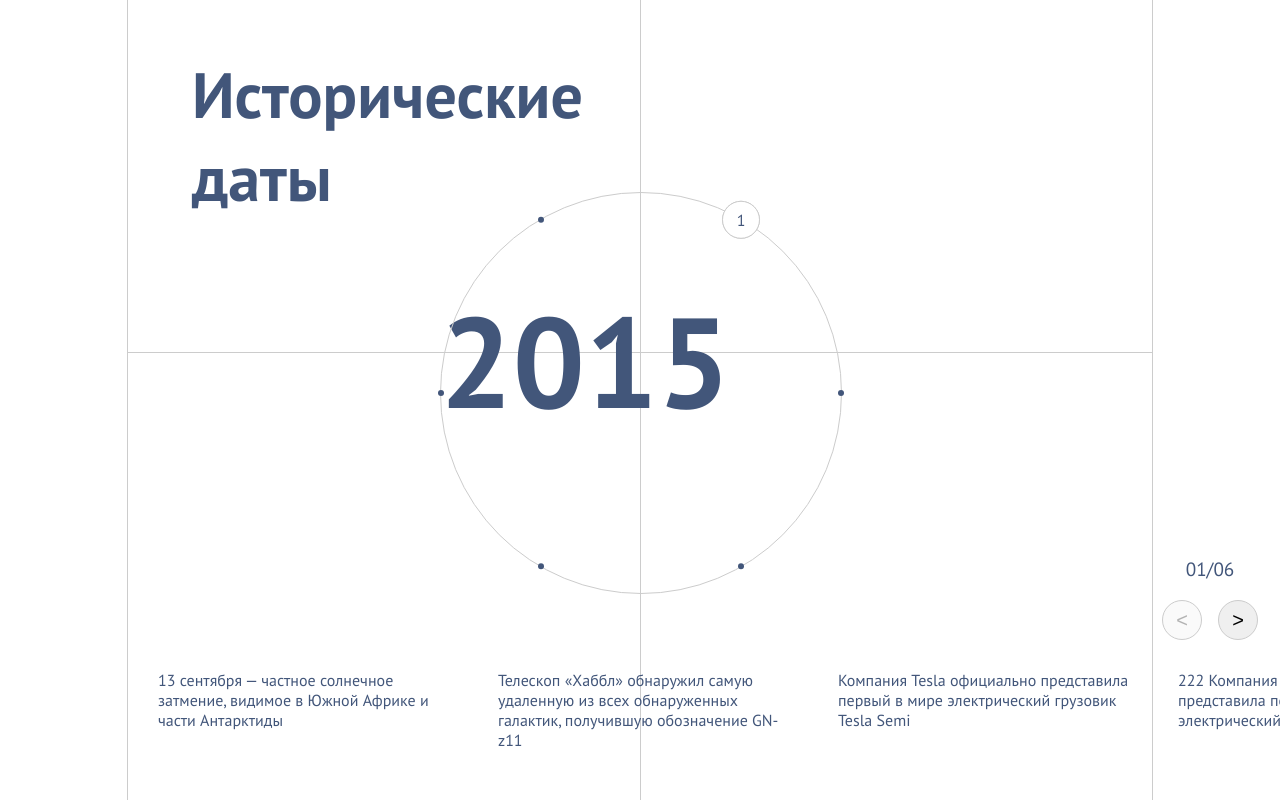
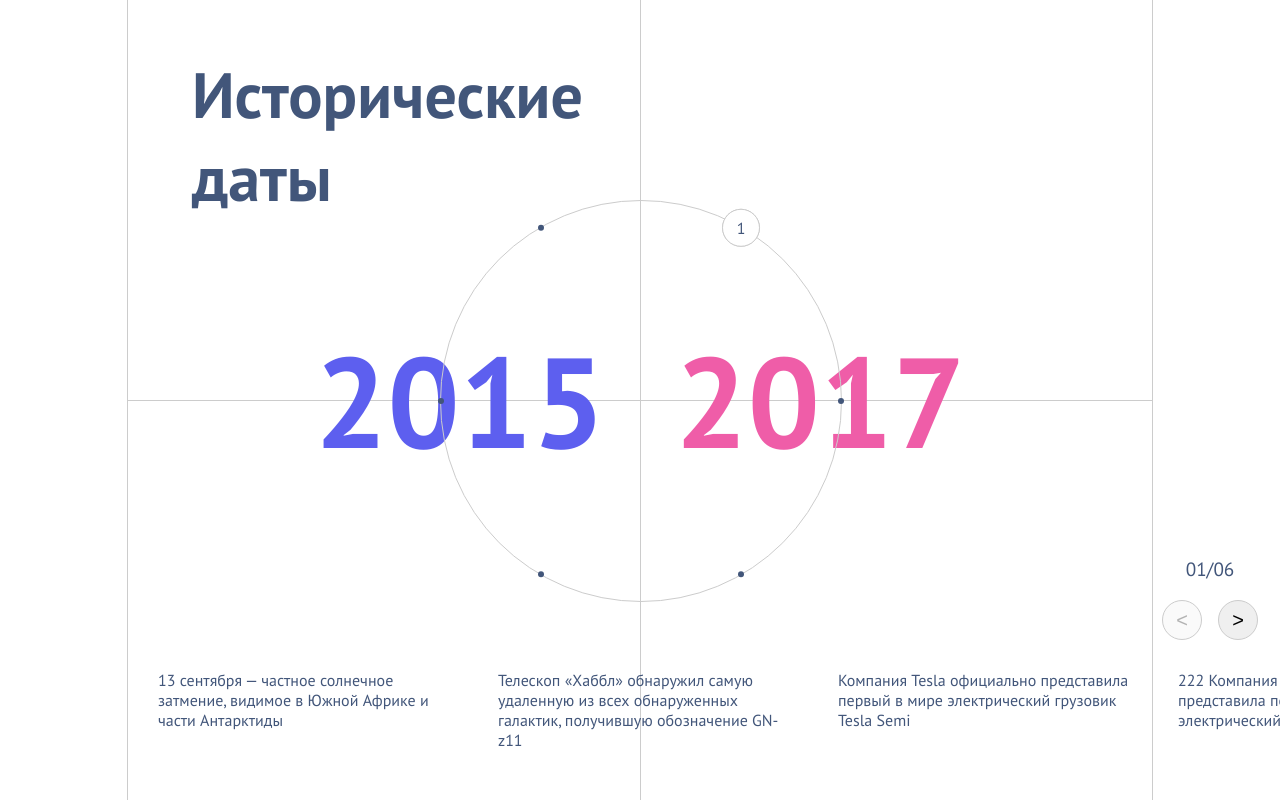
Before and after one commit to NoWizarrd/History_dates, a React (Create React App) app: page / in a window 1280 px wide. Shown: the top 800 px of the page. Built offline with nearby package versions, Linux system fonts and the light colour scheme.

Commit message:
fix year title

```diff
--- a/src/components/HistoricalDates.module.scss
+++ b/src/components/HistoricalDates.module.scss
@@ -1,8 +1,8 @@
 .historicalDates {
     display: flex;
+    position: relative;
     color: #42567A;
     font-family: "PT Sans", serif;
-    position: relative;
     flex-direction: column;
     height: 100vh;
     max-width: 80vw;
@@ -22,6 +22,7 @@
     }
 
     &::before {
+    content: '';
     width: 1px;
     height: 100%;
     left: 50%;
@@ -30,7 +31,7 @@
     &::after {
     width: 80vw;
     height: 1px;
-    top: 44%;
+    top: 50%;
     }
 }
 
@@ -45,7 +46,9 @@
 
 .circleContainer {
     position: absolute;
-    top: 24vh;
+    top: calc(50%);
+    left: calc(50%);
+    transform: translate(-50%, -50%);
     width: 400px;
     height: 400px;
 }
@@ -63,9 +66,25 @@
 }
 
 .yearTitle {
+    display: flex;
+    gap: 70px;
+    font-weight: 600;
     position: absolute;
     font-size: 8rem;
+    top: 50%;
+    left: 50%;
+    transform: translate(-50%, -50%);
 }
+
+// .yearPart{
+//     position: absolute;
+// }
+// .yearPart:first-child {
+//     transform: translateX(-50%)
+// }
+// .yearPart:last-child {
+//     transform: translateX(50%)
+// }
 
 .dot {
     display: flex;
@@ -142,6 +161,7 @@
 
 .controls {
     align-self: flex-start;
+    position: relative;
 }
 
 .buttons {
--- a/src/components/HistoricalDates.tsx
+++ b/src/components/HistoricalDates.tsx
@@ -8,7 +8,7 @@ import styles from './HistoricalDates.module.scss';
 gsap.registerPlugin(useGSAP);
 
 const timePeriods = [
-  { year: [2015, 2017], title: 'title1',  events: [
+  { year1: 2015, year2:2017, title: 'title1',  events: [
     '13 сентября — частное солнечное затмение, видимое в Южной Африке и части Антарктиды',
     'Телескоп «Хаббл» обнаружил самую удаленную из всех обнаруженных галактик, получившую обозначение GN-z11',
     'Компания Tesla официально представила первый в мире электрический грузовик Tesla Semi',
@@ -16,31 +16,47 @@ const timePeriods = [
     '222 Компания Tesla официально представила первый в мире электрический грузовик Tesla Semi',
     '222 Компания Tesla официально представила первый в мире электрический грузовик Tesla Semi'
 ] },
-  { year: [1999, 1321], title: 'title2',  events: ['Событие 1', 'Событие 2', 'Событие 3', 'Событие 4'] },
-  { year: [2013, 2017], title: 'title3',  events: ['Событие 1', 'Событие 2', 'Событие 3', 'Событие 4'] },
-  { year: [2015, 2017], title: 'title4',  events: ['Событие 1', 'Событие 2', 'Событие 3', 'Событие 4'] },
-  { year: [2015, 2017], title: 'title5',  events: ['Событие 1', 'Событие 2', 'Событие 3', 'Событие 4'] },
-  { year: [2015, 2017], title: 'title6',  events: ['Событие 1', 'Событие 2', 'Событие 3', 'Событие 4'] },
+  { year1: 1999, year2:2189, title: 'title2',  events: ['Событие 1', 'Событие 2', 'Событие 3', 'Событие 4'] },
+  { year1: 2000, year2:2017, title: 'title3',  events: ['Событие 1', 'Событие 2', 'Событие 3', 'Событие 4'] },
+  { year1: 3000, year2:2017, title: 'title4',  events: ['Событие 1', 'Событие 2', 'Событие 3', 'Событие 4'] },
+  { year1: 1231, year2:2017, title: 'title5',  events: ['Событие 1', 'Событие 2', 'Событие 3', 'Событие 4'] },
+  { year1: 5212, year2:2017, title: 'title6',  events: ['Событие 1', 'Событие 2', 'Событие 3', 'Событие 4'] },
+
 ];
 
 export default function HistoricalDates() {
   const container = useRef<HTMLDivElement>(null);
   const [activeIndex, setActiveIndex] = useState(0);
 
-
   useGSAP(() => {
 
     const angle = 360 / timePeriods.length;
     gsap.to(`.${styles.circle}`, { rotation: activeIndex * -angle, duration: 0.5, ease: 'power2.out', });
 
-    gsap.from(`.${styles.yearTitle}`, {
-        textContent: timePeriods[activeIndex].year, //
-        duration: 1,
-        snap: { textContent: 1 }
-      })
+    // Анимация для year1
+    gsap.to(`.${styles.yearTitle} p:nth-child(1)`, {
+        textContent: timePeriods[activeIndex].year1,
+        duration: 0.5,
+        snap: { textContent: 1 },
+        ease: 'power2.out',
+        onStart: () => {
 
-    // gsap.to(`.${styles.dot}`, { x: x, y: y, duration: 0.5, ease: 'power2.out', });
+        }
+    });
 
+    // Анимация для year2
+    gsap.to(`.${styles.yearTitle} p:nth-child(2)`, {
+        textContent: timePeriods[activeIndex].year2,
+        duration: 0.5,
+        snap: { textContent: 1 },
+        ease: 'power2.out',
+    });
+
+    gsap.to(`.${styles.hiddenDot}`, {
+      rotation: activeIndex * angle,
+      duration: 0.5,
+      ease: 'power2.out',
+    });
 
   }, [activeIndex]);
 
@@ -49,29 +65,25 @@ export default function HistoricalDates() {
   };
 
   const handlePrev = () => {
-    setActiveIndex((prev) => (prev - 1));
+    setActiveIndex((prev) => prev - 1);
   };
 
   const handleNext = () => {
-    setActiveIndex((prev) => (prev + 1));
+    setActiveIndex((prev) => prev + 1);
   };
 
   return (
     <div className={styles.historicalDates} ref={container}>
       <h2 className={styles.h2}>Исторические даты</h2>
       <div className={styles.circleContainer}>
-        <h1 className={styles.yearTitle}>
-            <span>
-                {`${timePeriods[activeIndex].year[0]} `}
-            </span>
-            <span>
-                {`${timePeriods[activeIndex].year[1]}`}
-            </span>
-        </h1>
+        <div className={styles.yearTitle}>
+        <p style={{color: '#5d5fef'}}>{timePeriods[activeIndex].year1}</p>
+        <p style={{color: '#ef5da8'}}>{timePeriods[activeIndex].year2}</p>
+        </div>
         <div className={styles.circle}>
           {timePeriods.map((period, index) => {
               const angle = (360 / timePeriods.length) * (index - 1);
-              const radius = 200; // Радиус окружности
+              const radius = 200;
               const x = radius * Math.cos((angle * Math.PI) / 180);
               const y = radius * Math.sin((angle * Math.PI) / 180);
             return (
@@ -82,7 +94,7 @@ export default function HistoricalDates() {
                     style={{ transform: `translate(${x}px, ${y}px)` }}
                     onClick={() => handleClick(index)}
                 >
-                  <div className={styles.hiddenDot}>
+                  <div className={styles.hiddenDot} style={{ transform: `rotate(${angle * 360 / timePeriods.length}deg)` }}>
                     {index + 1}
                   </div>
 
```
Lines whose indentation alone changed are shown as unchanged.
